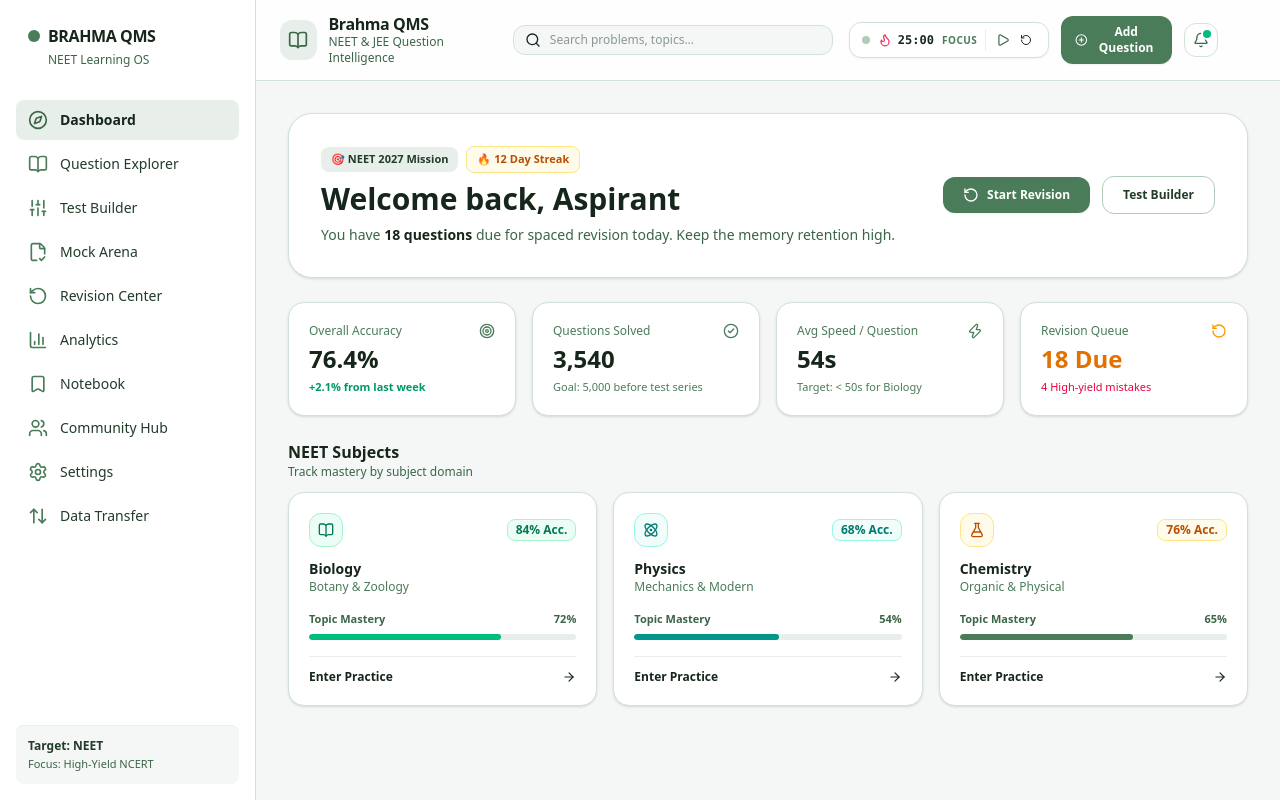
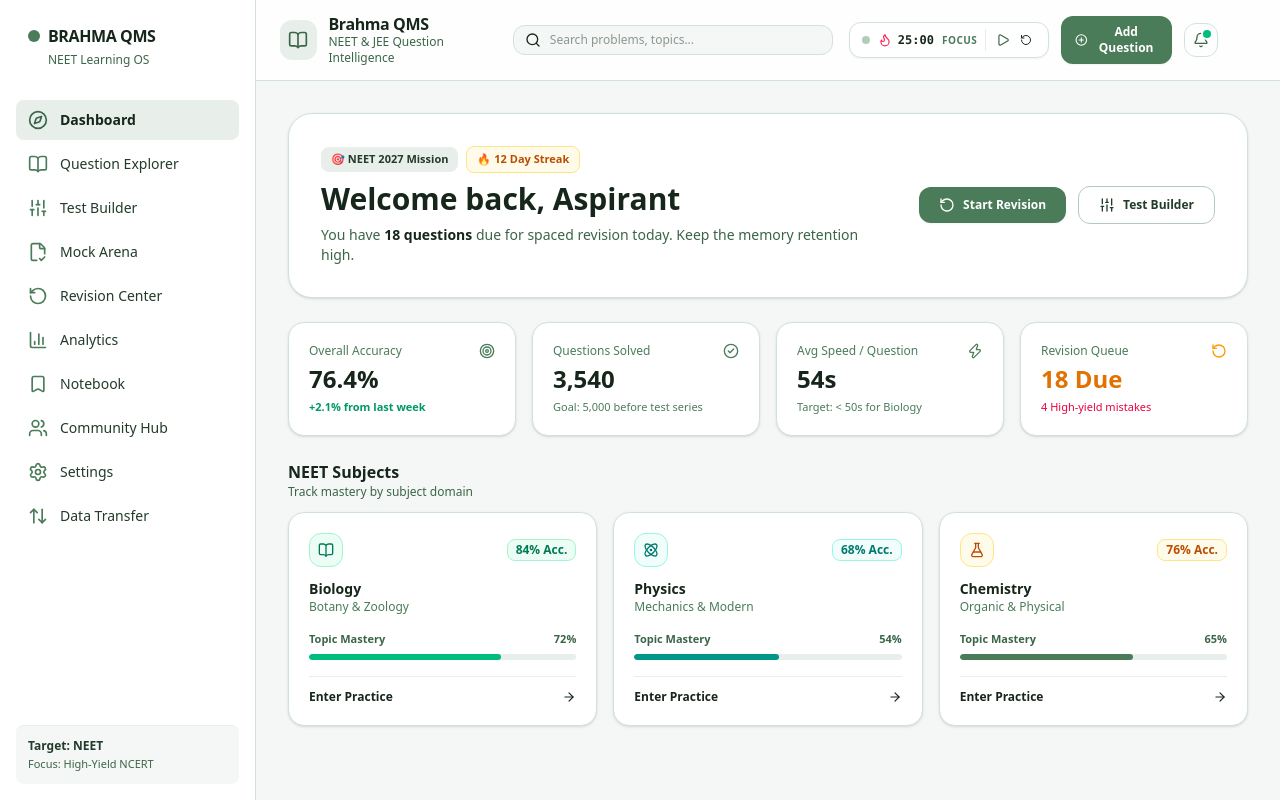
Before and after one commit to chandansharma3166-create/brahma-qms, a Next.js app: page / in a window 1280 px wide. Built offline with nearby package versions, Linux system fonts and the light colour scheme.

Commit message:
fix: route Test Builder button to /builder

```diff
--- a/src/app/page.tsx
+++ b/src/app/page.tsx
@@ -1,21 +1,23 @@
 "use client";
 
 import React from "react";
+import { useRouter } from "next/navigation";
 import Link from "next/link";
 import {
   RotateCcw,
-  Sparkles,
   Target,
   CheckCircle2,
   Zap,
-  TrendingUp,
   ArrowRight,
   BookOpen,
   Atom,
-  FlaskConical
+  FlaskConical,
+  Sliders
 } from "lucide-react";
 
 export default function DashboardPage() {
+  const router = useRouter();
+
   return (
     <div className="max-w-6xl mx-auto space-y-6">
 
@@ -38,21 +40,24 @@
           </p>
         </div>
 
-        {/* Working Action Buttons */}
-        <div className="flex items-center gap-3 w-full md:w-auto">
-          <Link
-            href="/revision"
-            className="flex-1 md:flex-none inline-flex items-center justify-center gap-2 px-5 py-2.5 rounded-xl bg-sage-500 hover:bg-sage-600 text-white text-xs font-bold shadow-xs transition"
+        {/* Action Buttons */}
+        <div className="flex items-center gap-3 w-full md:w-auto z-10 relative">
+          <button
+            type="button"
+            onClick={() => router.push("/revision")}
+            className="flex-1 md:flex-none inline-flex items-center justify-center gap-2 px-5 py-2.5 rounded-xl bg-sage-500 hover:bg-sage-600 text-white text-xs font-bold shadow-xs transition cursor-pointer"
           >
             <RotateCcw className="w-4 h-4" />
             <span>Start Revision</span>
-          </Link>
-          <Link
-            href="/test-builder"
-            className="flex-1 md:flex-none inline-flex items-center justify-center gap-2 px-5 py-2.5 rounded-xl border border-sage-300 hover:bg-sage-50 text-sage-800 text-xs font-bold transition"
+          </button>
+          <button
+            type="button"
+            onClick={() => router.push("/builder")}
+            className="flex-1 md:flex-none inline-flex items-center justify-center gap-2 px-5 py-2.5 rounded-xl border border-sage-300 hover:bg-sage-50 text-sage-800 text-xs font-bold transition cursor-pointer"
           >
+            <Sliders className="w-4 h-4" />
             <span>Test Builder</span>
-          </Link>
+          </button>
         </div>
       </div>
 
@@ -138,7 +143,7 @@
             </div>
 
             <Link
-              href="/explorer?subject=BIOLOGY"
+              href="/explorer"
               className="inline-flex items-center justify-between pt-3 border-t border-sage-100 text-xs font-bold text-sage-700 hover:text-sage-900 transition"
             >
               <span>Enter Practice</span>
@@ -172,7 +177,7 @@
             </div>
 
             <Link
-              href="/explorer?subject=PHYSICS"
+              href="/explorer"
               className="inline-flex items-center justify-between pt-3 border-t border-sage-100 text-xs font-bold text-sage-700 hover:text-sage-900 transition"
             >
               <span>Enter Practice</span>
@@ -206,7 +211,7 @@
             </div>
 
             <Link
-              href="/explorer?subject=CHEMISTRY"
+              href="/explorer"
               className="inline-flex items-center justify-between pt-3 border-t border-sage-100 text-xs font-bold text-sage-700 hover:text-sage-900 transition"
             >
               <span>Enter Practice</span>
```
